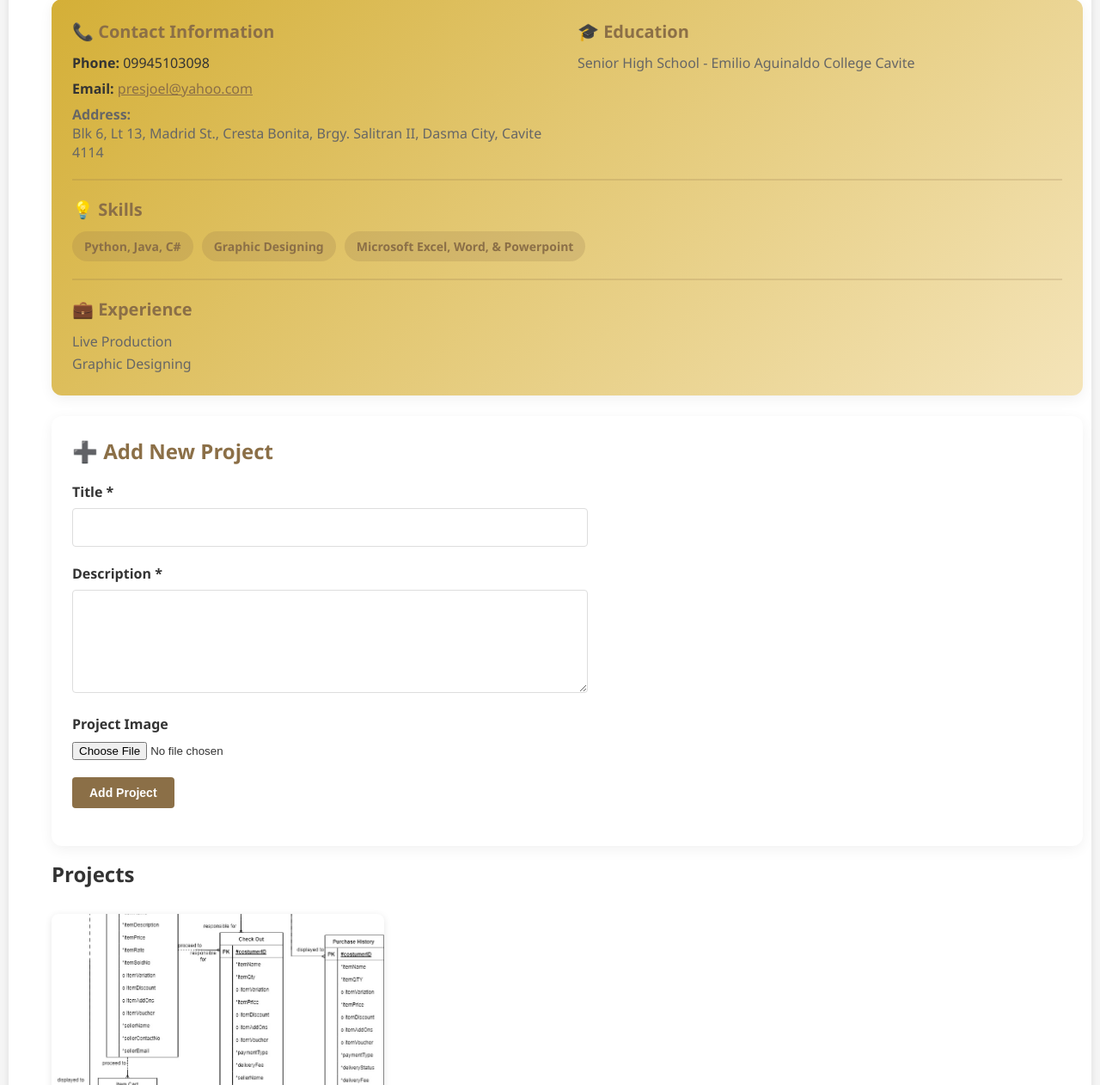
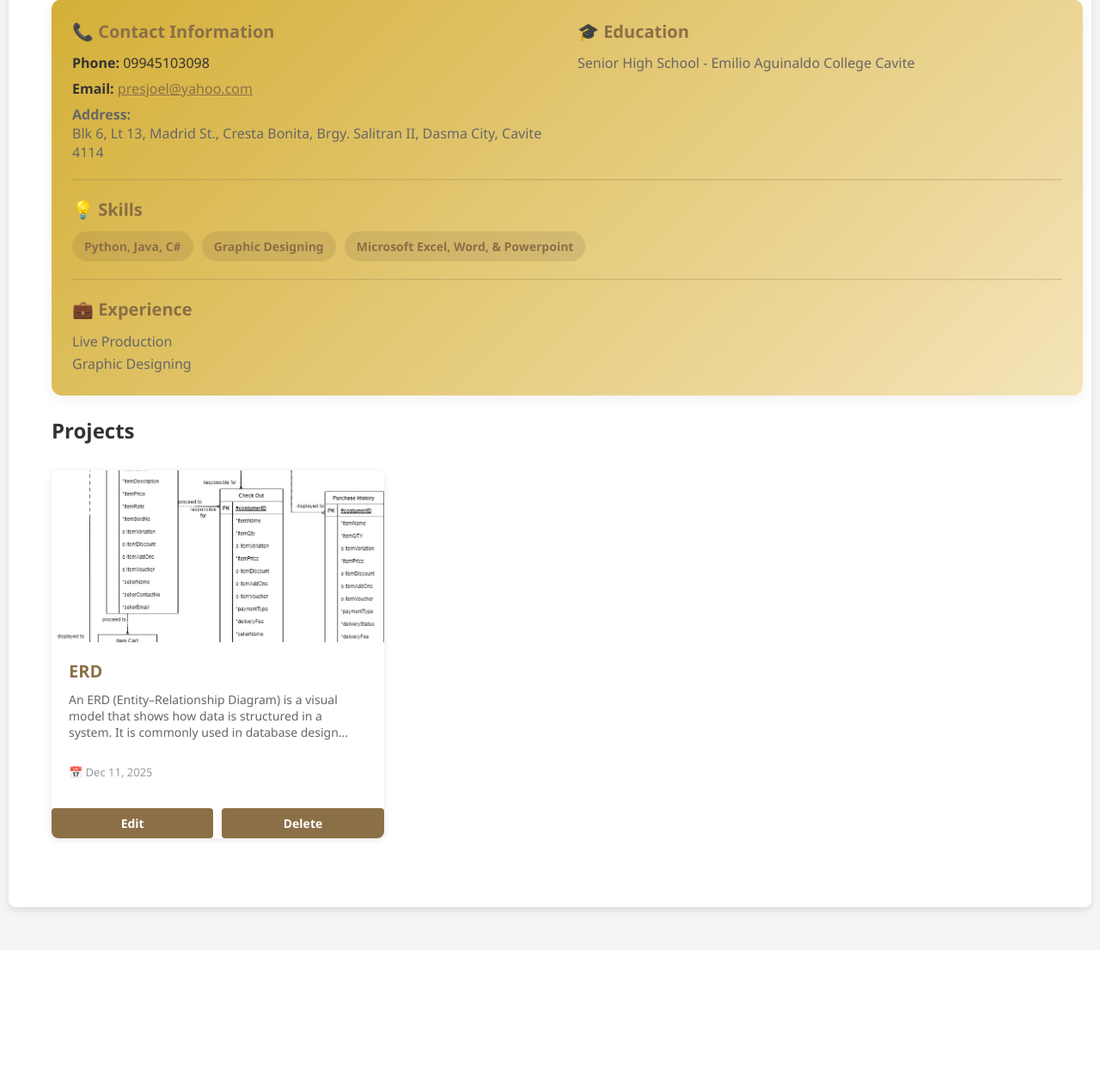
Before and after one commit to Joules-bit-spec/student_portfolio, a Flask app: a page that uses templates/public_portfolio.html in a window 1280 px wide. Shown: the part 446-1708 px from the top of the page at 86% size. After the commit the page ends 1510 px from the top, so only its background shows below. Run offline with Flask 3, Linux system fonts and the light colour scheme; a user stored in the database is signed in; data comes from the database, SQL or seed files in the repository.

Commit message:
Add test for rendering projects and update layout for project form

```diff
--- a/templates/public_portfolio.html
+++ b/templates/public_portfolio.html
@@ -68,26 +68,7 @@
     {% endif %}
   </div>
 
-  {% if current_user.is_authenticated and current_user.id == user.id %}
-  <div class="card" style="margin-bottom:16px;">
-    <h3 style="margin-top:0; margin-bottom:12px; color:var(--primary-color);">➕ Add New Project</h3>
-    <form method="POST" enctype="multipart/form-data">
-      <div class="form-group">
-        <label for="title">Title *</label>
-        <input type="text" id="title" name="title" required />
-      </div>
-      <div class="form-group">
-        <label for="description">Description *</label>
-        <textarea id="description" name="description" rows="4" required></textarea>
-      </div>
-      <div class="form-group">
-        <label for="image">Project Image</label>
-        <input type="file" id="image" name="image" accept="image/*" />
-      </div>
-      <button type="submit" class="btn btn-primary">Add Project</button>
-    </form>
-  </div>
-  {% endif %}
+  {# Removed owner-only Add New Project form to keep public portfolio view read-only #}
 
   <h3 style="margin-bottom:12px;">Projects</h3>
   {% if projects %}
```
Also changed, not shown: render_projects_test.py (added, +13 -0 lines), templates/projects.html (+6 -2 lines).
